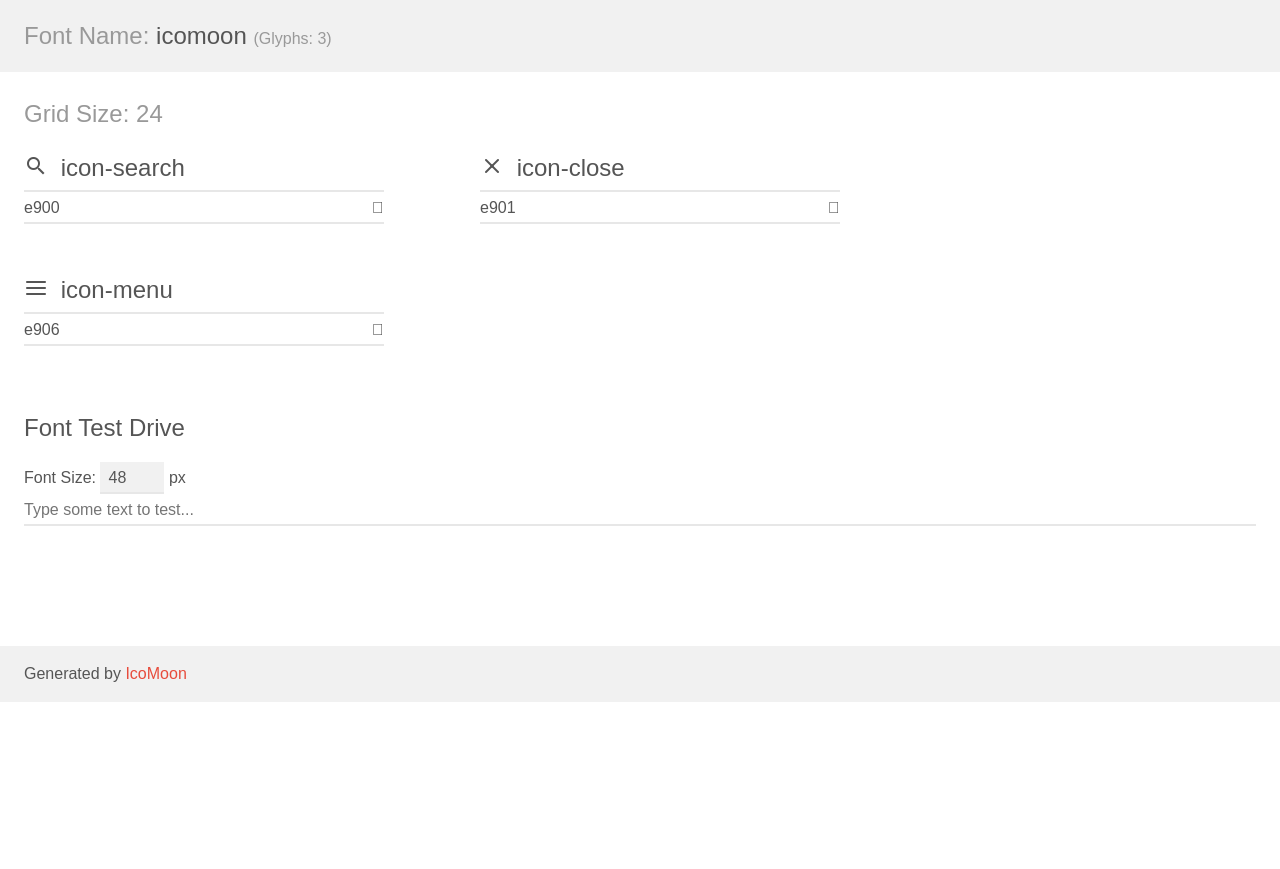
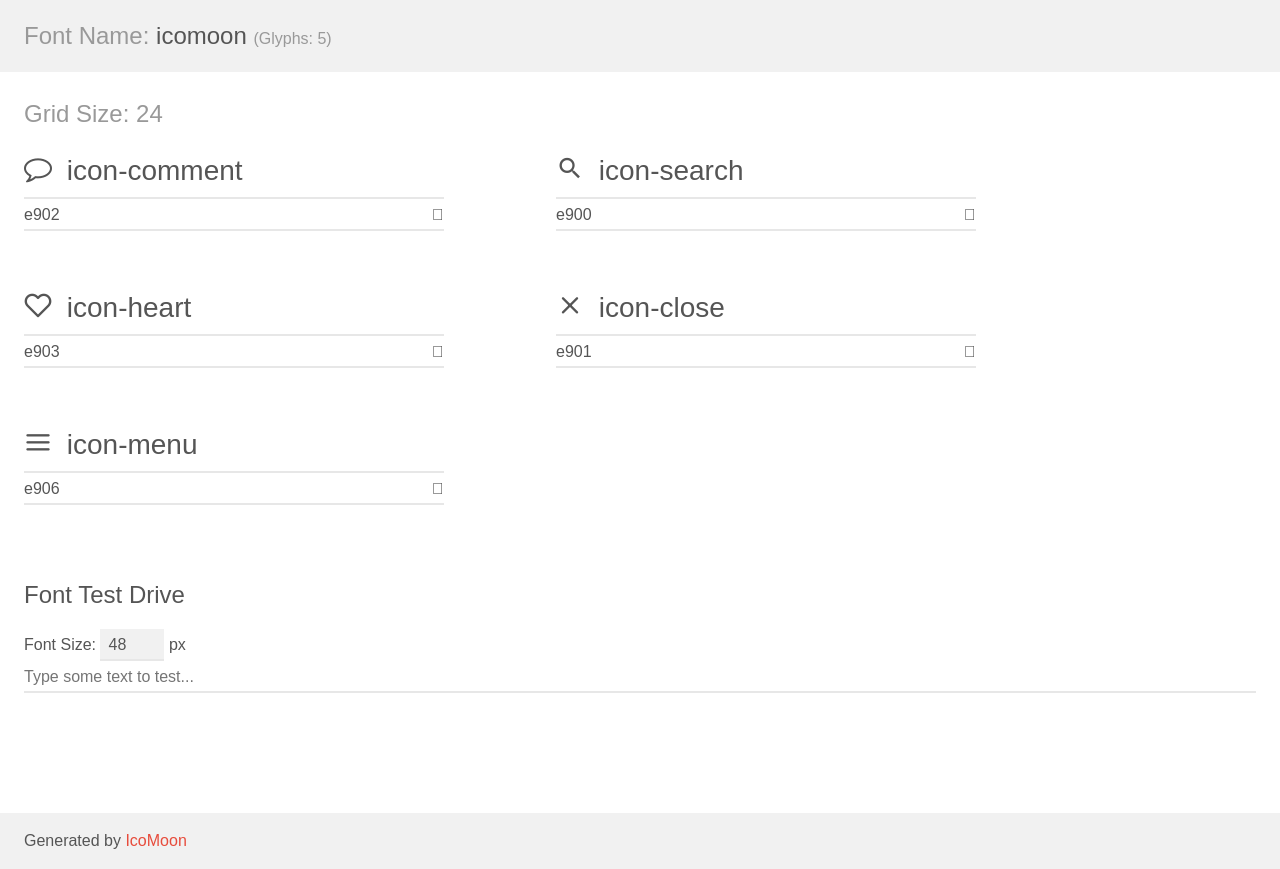
Before and after one commit to Matheus-Pazinati/alura-dev-challenge, a plain HTML site: page assets/fonts/demo.html in a window 1280 px wide. Before the commit the page ends 800 px from the top, so only its background shows below. Drawn offline with Linux system fonts and the light colour scheme.

Commit message:
Inclui icones comentario e curtir

```diff
--- a/assets/fonts/demo-files/demo.css
+++ b/assets/fonts/demo-files/demo.css
@@ -147,5 +147,5 @@ p {
   font-size: 16px;
 }
 .fs1 {
-  font-size: 24px;
+  font-size: 28px;
 }
--- a/assets/fonts/demo.html
+++ b/assets/fonts/demo.html
@@ -9,10 +9,24 @@
     <link rel="stylesheet" href="style.css"></head>
 <body>
     <div class="bgc1 clearfix">
-        <h1 class="mhmm mvm"><span class="fgc1">Font Name:</span> icomoon <small class="fgc1">(Glyphs:&nbsp;3)</small></h1>
+        <h1 class="mhmm mvm"><span class="fgc1">Font Name:</span> icomoon <small class="fgc1">(Glyphs:&nbsp;5)</small></h1>
     </div>
     <div class="clearfix mhl ptl">
         <h1 class="mvm mtn fgc1">Grid Size: 24</h1>
+        <div class="glyph fs1">
+            <div class="clearfix bshadow0 pbs">
+                <span class="icon-comment"></span>
+                <span class="mls"> icon-comment</span>
+            </div>
+            <fieldset class="fs0 size1of1 clearfix hidden-false">
+                <input type="text" readonly value="e902" class="unit size1of2" />
+                <input type="text" maxlength="1" readonly value="&#xe902;" class="unitRight size1of2 talign-right" />
+            </fieldset>
+            <div class="fs0 bshadow0 clearfix hidden-true">
+                <span class="unit pvs fgc1">liga: </span>
+                <input type="text" readonly value="" class="liga unitRight" />
+            </div>
+        </div>
         <div class="glyph fs1">
             <div class="clearfix bshadow0 pbs">
                 <span class="icon-search"></span>
@@ -21,6 +35,20 @@
             <fieldset class="fs0 size1of1 clearfix hidden-false">
                 <input type="text" readonly value="e900" class="unit size1of2" />
                 <input type="text" maxlength="1" readonly value="&#xe900;" class="unitRight size1of2 talign-right" />
+            </fieldset>
+            <div class="fs0 bshadow0 clearfix hidden-true">
+                <span class="unit pvs fgc1">liga: </span>
+                <input type="text" readonly value="" class="liga unitRight" />
+            </div>
+        </div>
+        <div class="glyph fs1">
+            <div class="clearfix bshadow0 pbs">
+                <span class="icon-heart"></span>
+                <span class="mls"> icon-heart</span>
+            </div>
+            <fieldset class="fs0 size1of1 clearfix hidden-false">
+                <input type="text" readonly value="e903" class="unit size1of2" />
+                <input type="text" maxlength="1" readonly value="&#xe903;" class="unitRight size1of2 talign-right" />
             </fieldset>
             <div class="fs0 bshadow0 clearfix hidden-true">
                 <span class="unit pvs fgc1">liga: </span>
--- a/assets/fonts/style.css
+++ b/assets/fonts/style.css
@@ -1,10 +1,10 @@
 @font-face {
   font-family: 'icomoon';
-  src:  url('fonts/icomoon.eot?xa7kus');
-  src:  url('fonts/icomoon.eot?xa7kus#iefix') format('embedded-opentype'),
-    url('fonts/icomoon.ttf?xa7kus') format('truetype'),
-    url('fonts/icomoon.woff?xa7kus') format('woff'),
-    url('fonts/icomoon.svg?xa7kus#icomoon') format('svg');
+  src:  url('fonts/icomoon.eot?jbenrb');
+  src:  url('fonts/icomoon.eot?jbenrb#iefix') format('embedded-opentype'),
+    url('fonts/icomoon.ttf?jbenrb') format('truetype'),
+    url('fonts/icomoon.woff?jbenrb') format('woff'),
+    url('fonts/icomoon.svg?jbenrb#icomoon') format('svg');
   font-weight: normal;
   font-style: normal;
   font-display: block;
@@ -25,8 +25,14 @@
   -moz-osx-font-smoothing: grayscale;
 }
 
+.icon-comment:before {
+  content: "\e902";
+}
 .icon-search:before {
   content: "\e900";
+}
+.icon-heart:before {
+  content: "\e903";
 }
 .icon-close:before {
   content: "\e901";
```
Also changed, not shown: assets/fonts/selection.json (+1 -1 lines), assets/fonts/fonts/icomoon.ttf, assets/fonts/fonts/icomoon.woff, 2 other files.
